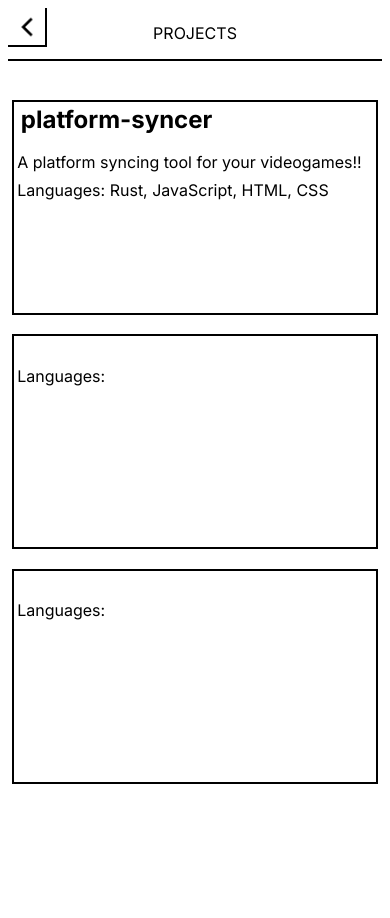
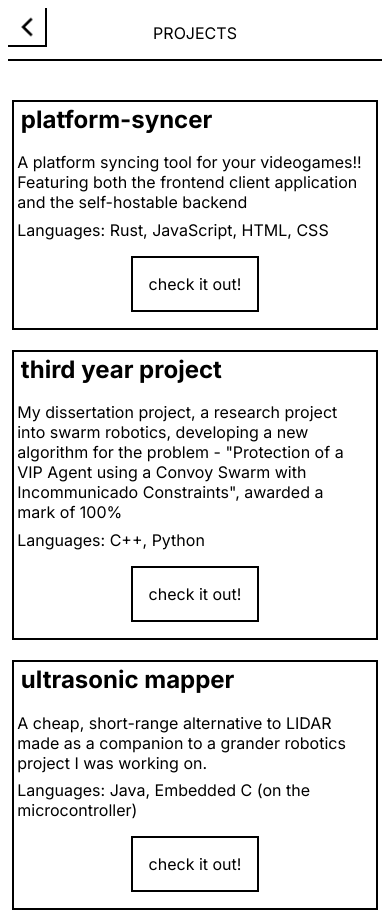
Before and after one commit to DenverW03/DenverW03.github.io, a Next.js app: page /projects in a window 390 px wide. Before the commit the page ends 844 px from the top, so only its background shows below. Built offline with nearby package versions, Linux system fonts and the light colour scheme.

Commit message:
reworked the mobile scaling

```diff
--- a/src/components/project-card/project-card.js
+++ b/src/components/project-card/project-card.js
@@ -1,4 +1,5 @@
 import styles from "./project-card.module.css";
+import Link from "next/link";
 
 export default function ProjectCard({name, description, languages, link}) {
 	return(
@@ -8,6 +9,9 @@ export default function ProjectCard({name, description, languages, link}) {
 				<p>{description}</p>
 				<p>Languages: {languages}</p>
 			</div>
+			<div className={styles["link-container"]}>
+				<Link href={link} className={styles["link"]}>check it out!</Link>
+			</div>
 		</div>
 	);
 }
--- a/src/components/project-card/project-card.module.css
+++ b/src/components/project-card/project-card.module.css
@@ -3,7 +3,7 @@
 	border-color: black;
 	border-width: 2px;
 
-	height: 25vh;
+	height: fit-content;
 	width: 97%;
 
 	display: flex;
@@ -22,10 +22,29 @@
 	display: flex;
 	flex-direction: column;
 	gap: 2vw;
+	width: 95%;
 }
 
 .project-desc-container > p {
 	margin: 0;
+}
+
+.link-container {
+	flex-grow: 1;
+	align-self: center;
+	display: flex;
+	flex-direction: column;
+	justify-content: center;
+}
+
+.link {
+	text-decoration: none;
+	color: black;
+	padding: 1rem;
+	margin: 1rem;
+	border-color: black;
+	border-style: solid;
+	border-width: 2px;
 }
 
 @media (min-width: 600px) {
--- a/src/components/project-container/project-container.js
+++ b/src/components/project-container/project-container.js
@@ -3,9 +3,9 @@ import styles from "./project-container.module.css";
 
 export default function ProjectContainer() {
 	const cardData = [
-    { name: 'platform-syncer', description: 'A platform syncing tool for your videogames!!', languages: 'Rust, JavaScript, HTML, CSS', link: 'https://github.com/DenverW03/platform-syncer' },
-    { name: '', description: '', languages: '', link: '' },
-    { name: '', description: '', languages: '', link: '' },
+    { name: 'platform-syncer', description: 'A platform syncing tool for your videogames!! Featuring both the frontend client application and the self-hostable backend', languages: 'Rust, JavaScript, HTML, CSS', link: 'https://github.com/DenverW03/platform-syncer' },
+    { name: 'third year project', description: 'My dissertation project, a research project into swarm robotics, developing a new algorithm for the problem - "Protection of a VIP Agent using a Convoy Swarm with Incommunicado Constraints", awarded a mark of 100%', languages: 'C++, Python', link: 'https://github.com/DenverW03/ThirdYearProject' },
+    { name: 'ultrasonic mapper', description: 'A cheap, short-range alternative to LIDAR made as a companion to a grander robotics project I was working on.', languages: 'Java, Embedded C (on the microcontroller)', link: 'https://github.com/DenverW03/UltrasonicMapper' },
   ];
 
 	return(
```
